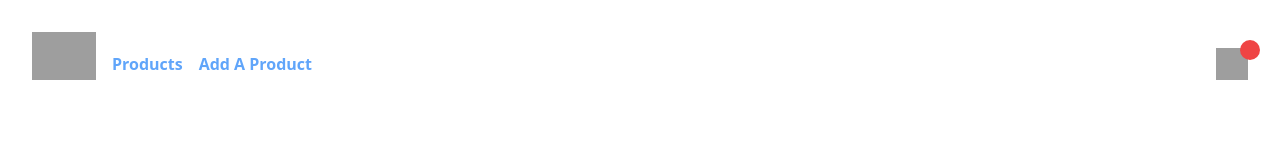
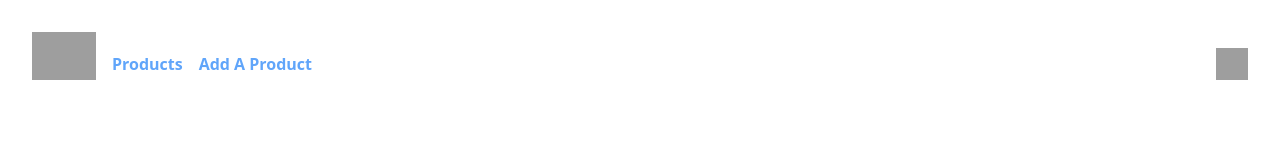
Before and after one commit to wsuyash/ecommerce-react, a React (Create React App) app: page / in a window 1280 px wide. Shown: the top 160 px of the page. Built offline with nearby package versions, Linux system fonts and the light colour scheme; grey boxes are pictures that could not be loaded.

Commit message:
Only show cart item element if cart not empty

```diff
--- a/src/components/Navbar.js
+++ b/src/components/Navbar.js
@@ -17,7 +17,11 @@ const Navbar = () => {
 				<Link to="/cart">
 					<div className="relative">
 						<img src="https://cdn-icons-png.flaticon.com/512/1170/1170576.png" alt="cart" className="w-8 h-8" />
-						<div className="w-5 h-5 flex justify-center items-center absolute -top-2 -right-3 text-white text-sm font-bold bg-red-500 rounded-full">{items.length > 0 ? items.length : ''}</div>
+						{items.length > 0 ? (
+							<div className="w-5 h-5 flex justify-center items-center absolute -top-2 -right-3 text-white text-sm font-bold bg-red-500 rounded-full">{items.length}</div>
+						) : (
+							null
+						)}
 					</div>
 				</Link>
 			</div>
```
